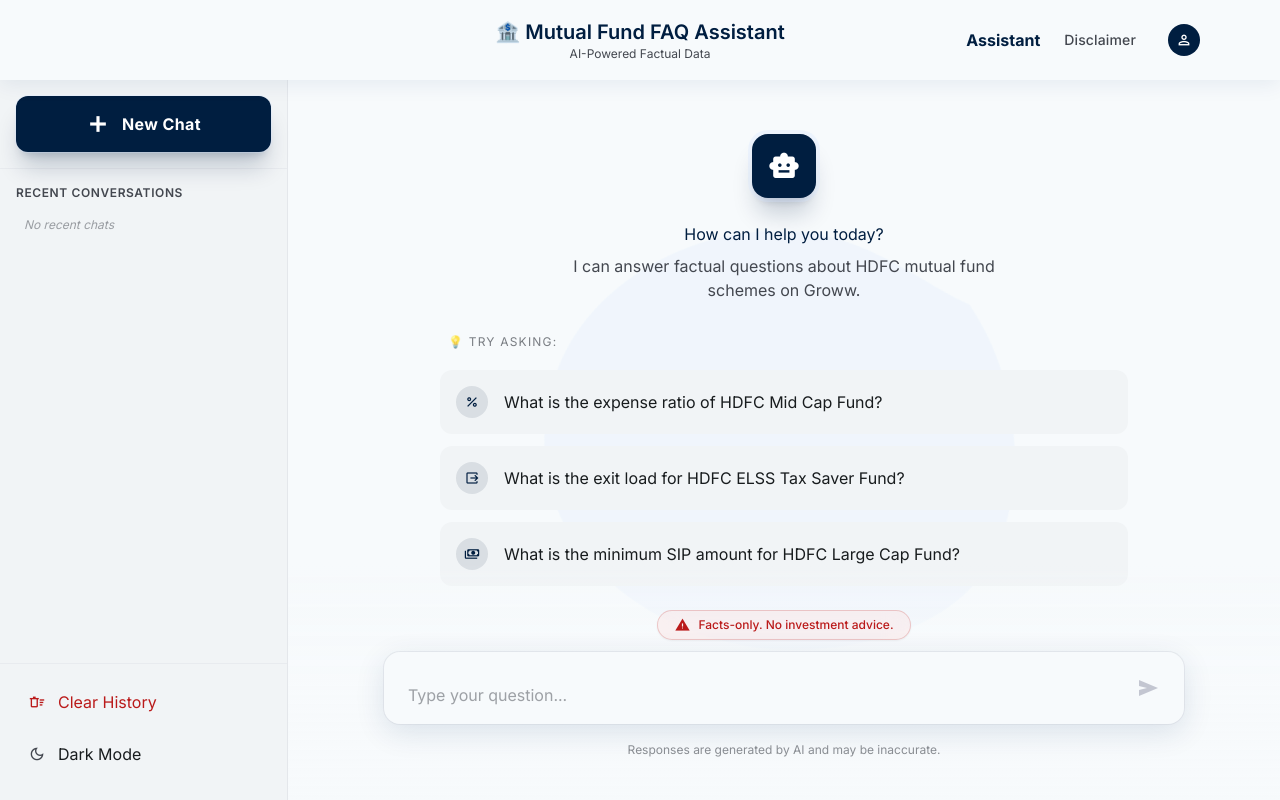
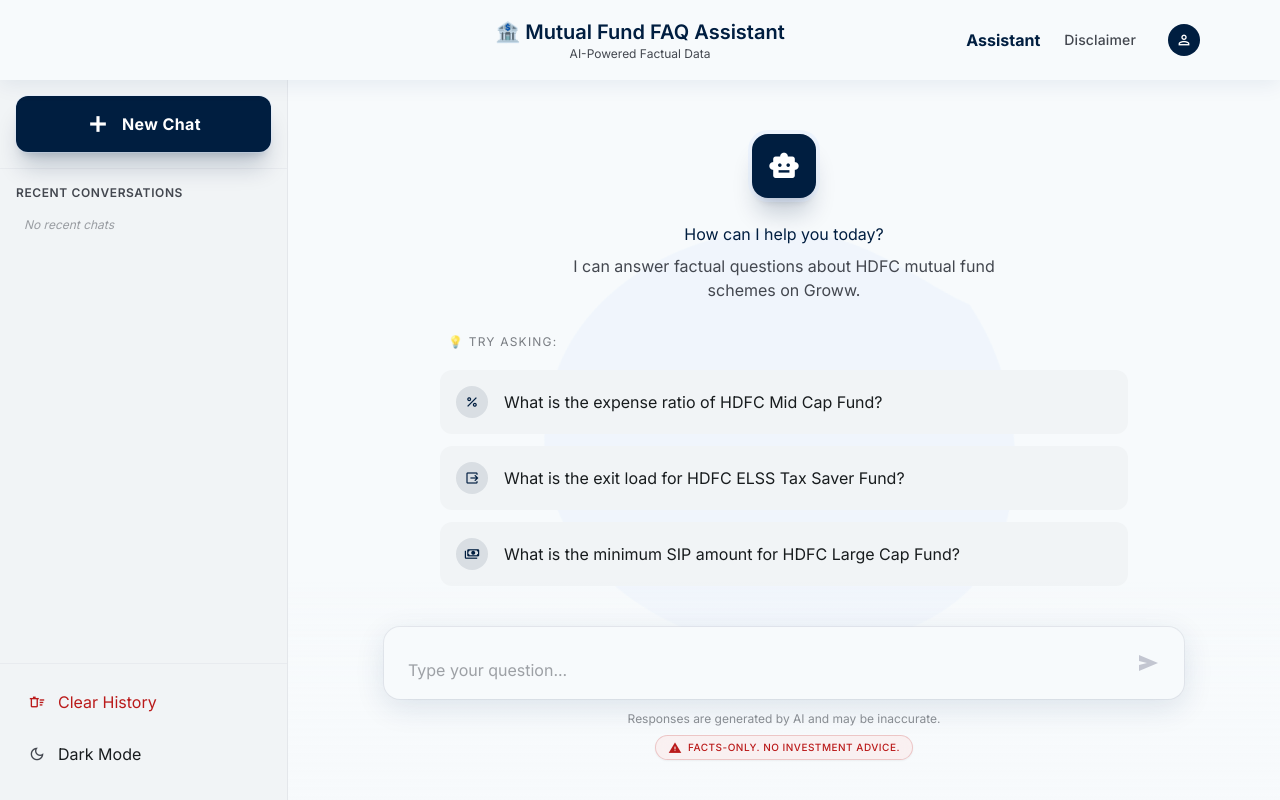
Before and after one commit to ganeshkondaveeti/rag-chatbot, a React (Vite) app in the folder frontend/: page / in a window 1280 px wide. Built offline with nearby package versions, Linux system fonts and the light colour scheme.

Commit message:
fix(ui): instantly scroll to bottom on load and move disclaimer below ai warning

```diff
--- a/frontend/src/App.jsx
+++ b/frontend/src/App.jsx
@@ -92,7 +92,7 @@
     if (chatContainerRef.current) {
       chatContainerRef.current.scrollTo({
         top: chatContainerRef.current.scrollHeight,
-        behavior: 'smooth'
+        behavior: 'auto'
       });
     }
   };
@@ -396,14 +396,6 @@
           {/* Input Area */}
           <div className="absolute bottom-0 left-0 w-full bg-gradient-to-t from-background via-background/95 to-transparent dark:from-gray-900 dark:via-gray-900/95 pt-12 pb-margin-mobile lg:pb-margin-desktop px-margin-mobile lg:px-margin-desktop flex flex-col items-center z-20 pointer-events-none">
 
-            {/* Disclaimer Banner */}
-            <div className="w-full max-w-[800px] pointer-events-auto mb-3 flex justify-center">
-              <div className="bg-error-container/30 dark:bg-error-container/20 border border-error/20 dark:border-error/30 py-1.5 px-4 rounded-full flex items-center justify-center gap-2 backdrop-blur-md shadow-sm">
-                <span className="material-symbols-outlined text-error dark:text-red-400 text-[16px]" style={{fontVariationSettings: "'FILL' 1"}}>warning</span>
-                <p className="font-label-sm font-medium text-error dark:text-red-300 m-0 text-xs">Facts-only. No investment advice.</p>
-              </div>
-            </div>
-
             <div className="w-full max-w-[800px] pointer-events-auto">
               <form onSubmit={handleSubmitForm} className="relative flex items-end w-full rounded-2xl bg-surface dark:bg-gray-800 shadow-[0_8px_30px_rgba(0,51,102,0.12)] dark:shadow-[0_8px_30px_rgba(0,0,0,0.4)] border-none ring-1 ring-outline-variant/30 dark:ring-gray-700 transition-all duration-300 focus-within:ring-2 focus-within:ring-secondary dark:focus-within:ring-primary-fixed focus-within:shadow-[0_8px_40px_rgba(48,94,160,0.2)] dark:focus-within:shadow-[0_8px_40px_rgba(0,0,0,0.5)]">
                 <textarea
@@ -426,8 +418,15 @@
                   </div>
                 </button>
               </form>
-              <div className="text-center mt-3">
-                <span className="font-caption text-caption text-on-surface-variant/60 dark:text-gray-500">Responses are generated by AI and may be inaccurate.</span>
+
+              <div className="flex flex-col items-center mt-3 gap-2">
+                <span className="font-caption text-caption text-on-surface-variant/60 dark:text-gray-500 text-center">Responses are generated by AI and may be inaccurate.</span>
+
+                {/* Disclaimer Banner */}
+                <div className="bg-error-container/30 dark:bg-error-container/20 border border-error/20 dark:border-error/30 py-1 px-3 rounded-full flex items-center justify-center gap-1.5 backdrop-blur-md shadow-sm">
+                  <span className="material-symbols-outlined text-error dark:text-red-400 text-[14px]" style={{fontVariationSettings: "'FILL' 1"}}>warning</span>
+                  <p className="font-caption font-medium text-error dark:text-red-300 m-0 text-[10px] uppercase tracking-wider">Facts-only. No investment advice.</p>
+                </div>
               </div>
             </div>
           </div>
```
